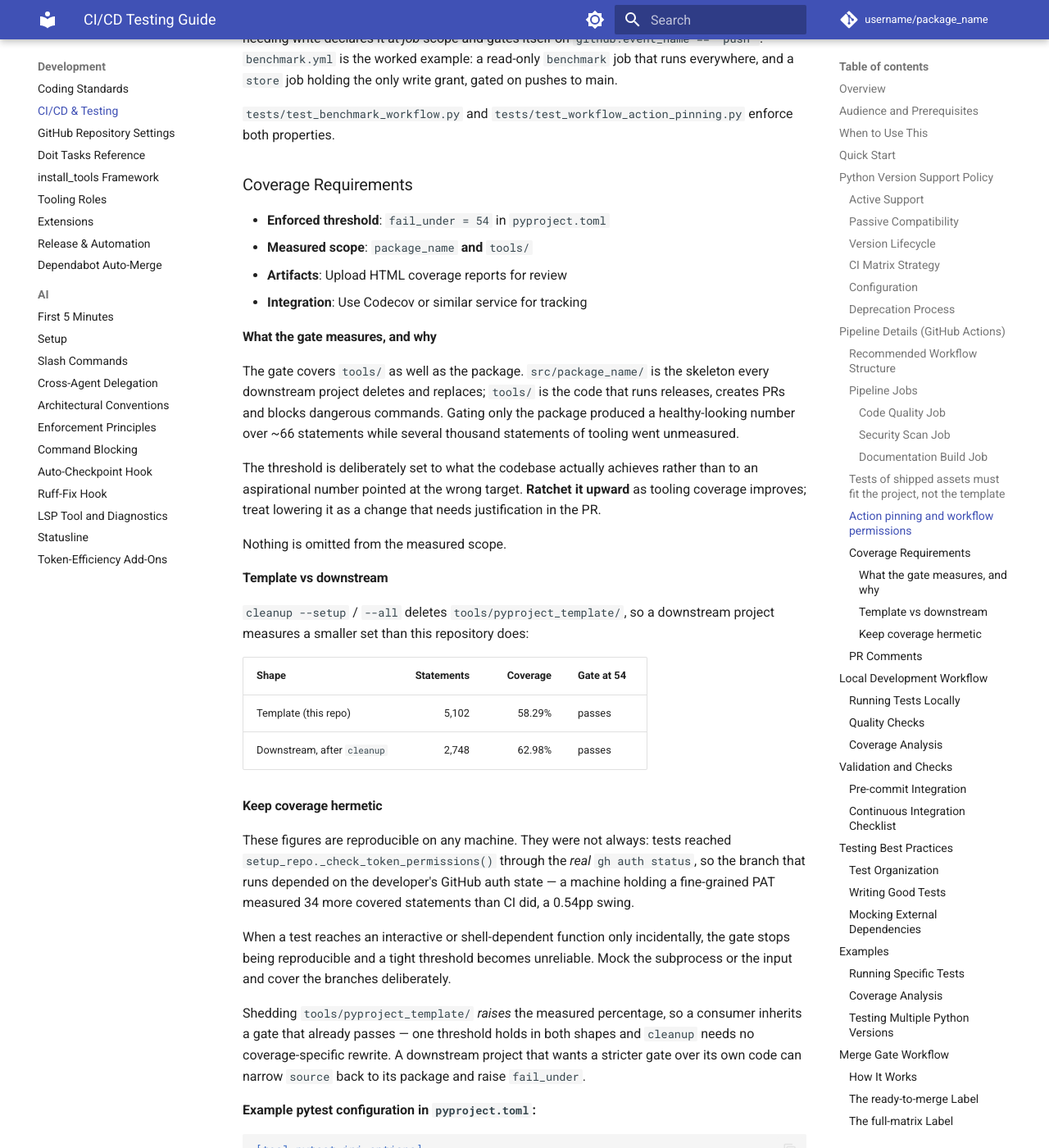
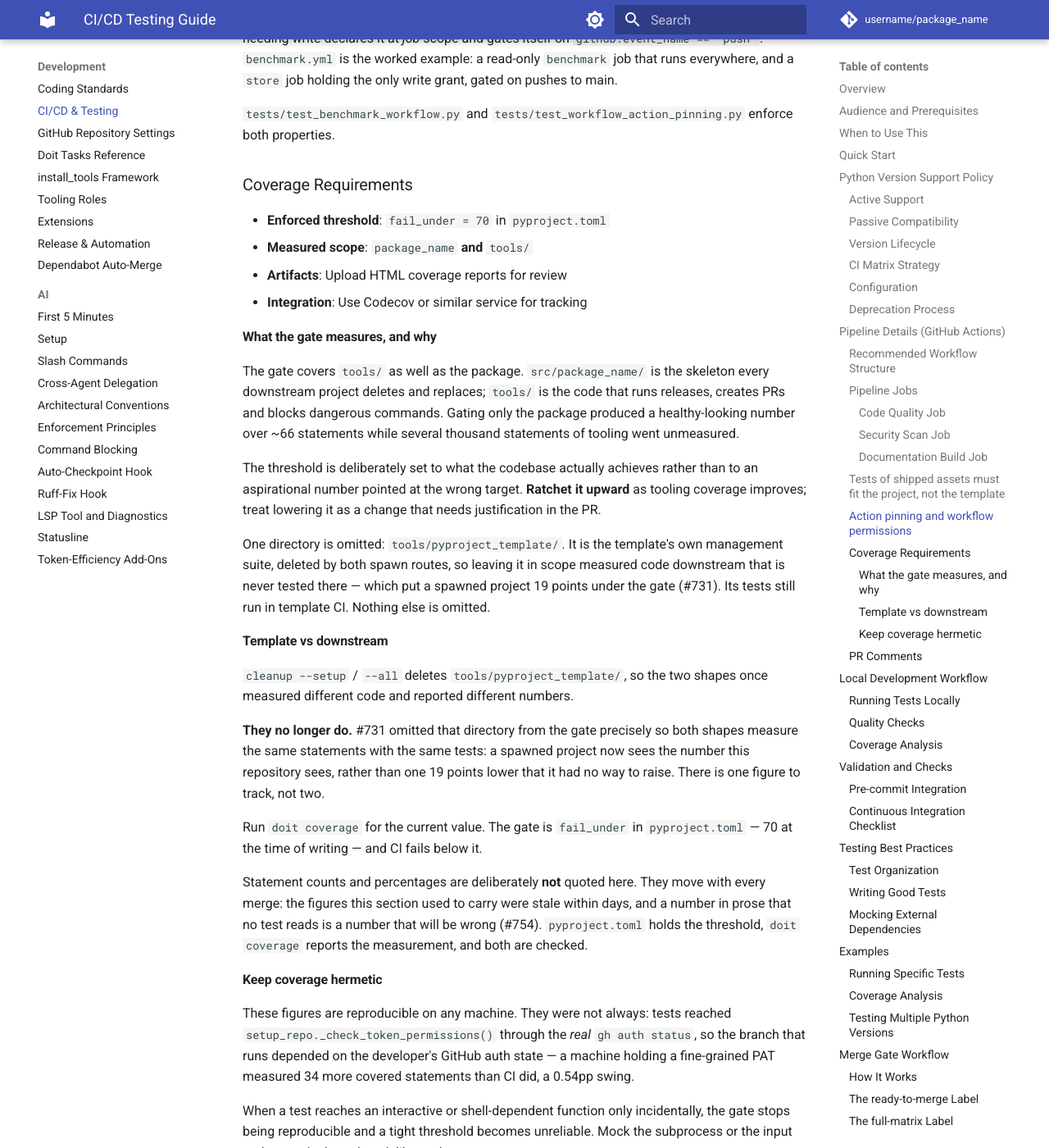
Before and after one commit to endavis/pyproject-template, an MkDocs documentation site: the page built from docs/development/ci-cd-testing.md, in a window 1280 px wide and 1400 px high, scrolled down 6283 px. Shown: the whole window at 82% size. Built offline with MkDocs 1.6.1 and Material for MkDocs 9.7.7, drawn with Linux system fonts in a browser that asks for light colours; comment, search, counter and statistics services are not loaded.

Commit message:
docs: correct stale facts about the coverage gate and hook install (merges PR #769, addresses #749)
#749 A1-A3, plus two more found by sweeping for the same class of error.

A1: ci-cd-testing.md said `fail_under = 54`. It is 70.

A2: the template-vs-downstream table carried 5,102 statements at 58.29% and
2,748 at 62.98%, with a "Gate at 54" column. All four figures were stale, and the
two rows stopped being meaningfully different when #731 omitted
tools/pyproject_template/ from the gate so both shapes measure the same
statements with the same tests.

The table is replaced with that fact rather than with fresher numbers. Statement
counts move with every merge -- the audit's own re-measurement, taken five days
before this change, had already drifted from 2,932/73.27% to 2,982/73.62% -- and
a number in prose that no test reads is a number that will be wrong (#754).
pyproject.toml holds the threshold and `doit coverage` reports the measurement;
both are checked, so the doc names them instead of copying them.

A3: doit-tasks-reference.md described `pre_commit_install` as installing hooks to
.git/hooks/ with `uv run pre-commit install` as the equivalent. Since #741 the
config declares four hook types and `commit-msg` is newly among them -- the type
carrying conventional-commit validation and the branch/issue check. A project
that installed hooks earlier does not have it, and neither check runs, silently,
because a hook that was never installed cannot fail.

Two further stale facts of the same kind, found by sweeping rather than reported
in the audit:

- ci-cd-testing.md asserted "Nothing is omitted from the measured scope." #731
  added `omit = ["tools/pyproject_template/*"]`, which is the whole mechanism by
  which the two shapes converged -- so the sentence contradicted the change it
  sits beside.
- enforcement-principles.md's enforced-processes table claimed a minimum of 80%
  with `fail_under = 80`. The gate is 70. That table is meant to be authoritative
  about what is enforced, which makes a wrong number there worse than elsewhere;
  it now names `fail_under` and points at pyproject.toml rather than quoting a
  value that can drift.

Left alone deliberately: the 40.73% and 8.27% figures at ci-cd-testing.md:257 are
a measurement of a past experiment, not a live gate value, and quoting them is
correct.

Addresses #749


Claude-Session: https://claude.ai/code/session_01YAvpAgsk23wBAPcDifytbZ

Co-authored-by: Claude Opus 5 <noreply@anthropic.com>

```diff
--- a/docs/development/ci-cd-testing.md
+++ b/docs/development/ci-cd-testing.md
@@ -294,7 +294,7 @@ both properties.
 
 ### Coverage Requirements
 
-- **Enforced threshold**: `fail_under = 54` in `pyproject.toml`
+- **Enforced threshold**: `fail_under = 70` in `pyproject.toml`
 - **Measured scope**: `package_name` **and** `tools/`
 - **Artifacts**: Upload HTML coverage reports for review
 - **Integration**: Use Codecov or similar service for tracking
@@ -310,20 +310,28 @@ The threshold is deliberately set to what the codebase actually achieves rather
 aspirational number pointed at the wrong target. **Ratchet it upward** as tooling coverage
 improves; treat lowering it as a change that needs justification in the PR.
 
-Nothing is omitted from the measured scope.
+One directory is omitted: `tools/pyproject_template/`. It is the template's own management
+suite, deleted by both spawn routes, so leaving it in scope measured code downstream that is
+never tested there — which put a spawned project 19 points under the gate (#731). Its tests
+still run in template CI. Nothing else is omitted.
 
 #### Template vs downstream
 
-`cleanup --setup` / `--all` deletes `tools/pyproject_template/`, so a downstream project measures
-a smaller set than this repository does:
+`cleanup --setup` / `--all` deletes `tools/pyproject_template/`, so the two shapes once measured
+different code and reported different numbers.
 
-| Shape | Statements | Coverage | Gate at 54 |
-| :--- | ---: | ---: | :--- |
-| Template (this repo) | 5,102 | 58.29% | passes |
-| Downstream, after `cleanup` | 2,748 | 62.98% | passes |
+**They no longer do.** #731 omitted that directory from the gate precisely so both shapes measure
+the same statements with the same tests: a spawned project now sees the number this repository
+sees, rather than one 19 points lower that it had no way to raise. There is one figure to track,
+not two.
 
-<!-- The downstream row is measured by excluding `tools/pyproject_template/` from the report,
-     which yields the same denominator `cleanup` produces by deleting it. -->
+Run `doit coverage` for the current value. The gate is `fail_under` in `pyproject.toml` — 70 at the
+time of writing — and CI fails below it.
+
+Statement counts and percentages are deliberately **not** quoted here. They move with every merge:
+the figures this section used to carry were stale within days, and a number in prose that no test
+reads is a number that will be wrong (#754). `pyproject.toml` holds the threshold, `doit coverage`
+reports the measurement, and both are checked.
 
 #### Keep coverage hermetic
 
```
Also changed, not shown: docs/development/ai/enforcement-principles.md (+1 -1 lines), docs/development/doit-tasks-reference.md (+9 -3 lines).
